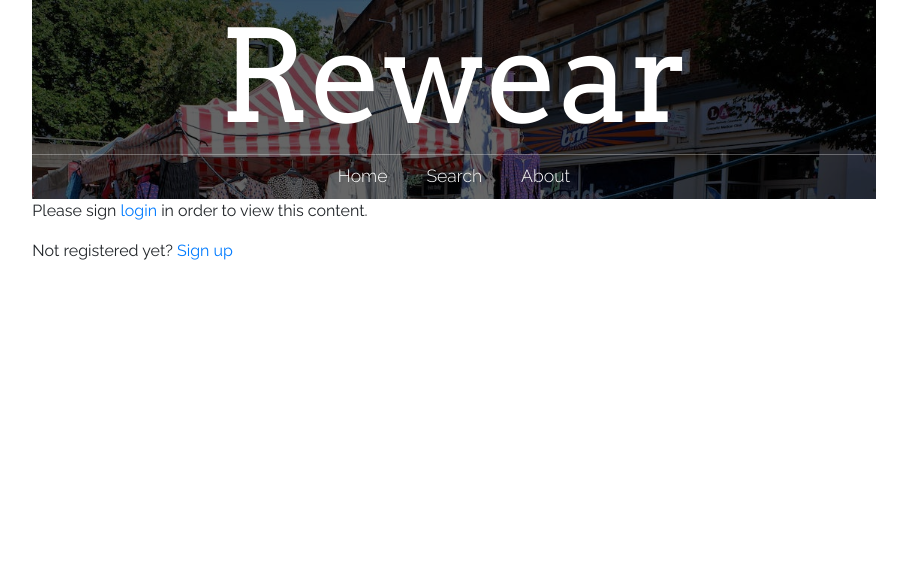
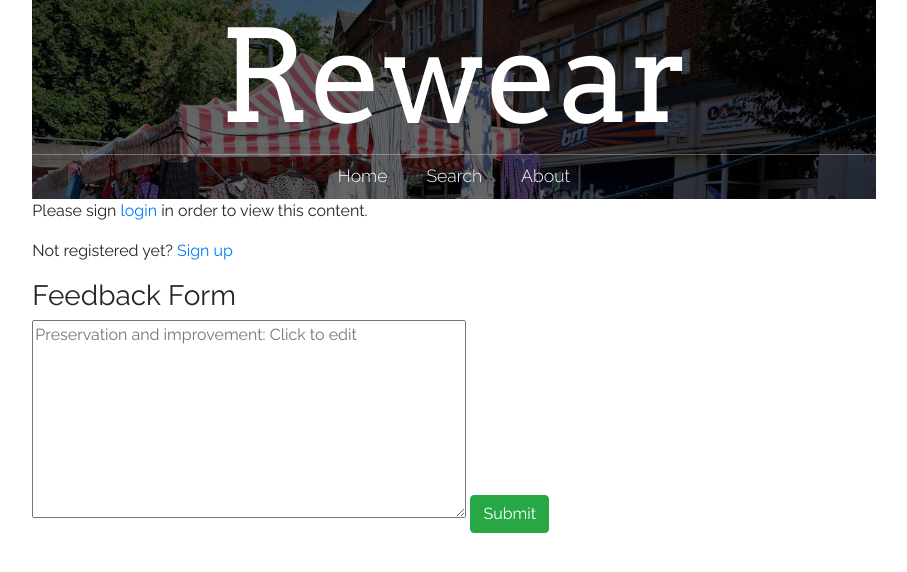
Before and after one commit to BS-PMC-2023/BS-PMC-2023-Team18, a Django app: page /market_page/2/ in a window 1280 px wide. Shown: the top 572 px of the page, without its empty margins (186-1093 px from the left). Run offline with Django 3.2, Linux system fonts and the light colour scheme; data comes from the database, SQL or seed files in the repository; some libraries are stand-ins or nearby versions.

Commit message:
Market feedback

```diff
--- a/rewear/Rewear/rewear_project/main/templates/main/market_page.html
+++ b/rewear/Rewear/rewear_project/main/templates/main/market_page.html
@@ -91,6 +91,15 @@
 <p>Not registered yet? <a href="/signup/">Sign up</a></p>
 
 {% endif %}
-
-
+	{% if not feedback%}
+        <h3>Feedback Form</h3>
+        <form method="post" action='/feedback/{{market.id}}/' class="form-group">
+            {% csrf_token %}
+            <textarea name="message" rows="8" cols="50" const placeholder="Preservation and improvement: Click to edit"></textarea>
+            <input type="submit" class="btn btn-success">
+        </form>
+    {% else %}
+        <center><h4>Your message was delivered</h4>
+                <br><p>Thank you for your feedback, <br>
+    {% endif %}
 {% endblock %}
--- a/rewear/Rewear/rewear_project/main/urls.py
+++ b/rewear/Rewear/rewear_project/main/urls.py
@@ -18,4 +18,5 @@ path("market_page/<id>/", views.market_page, name="market"),
 path("update_market/<id>/", views.update_market, name="update_market"),
 path("submissions/", views.submissions, name="submissions"),
 path("submit_request/<uid>/<mid>/", views.submit_request, name="submit_request"),
+path("feedback/<id>/", views.feedback, name="feedback"),
 ]
--- a/rewear/Rewear/rewear_project/main/views.py
+++ b/rewear/Rewear/rewear_project/main/views.py
@@ -167,3 +167,14 @@ def submit_request(response, uid, mid):
     else:
         print("Submission already exists with uid: " + str(uid) + ", mid: " + str(mid))
     return render(response, "main/submissions.html", {'submissions': submissions})
+
+def feedback(response,id):
+    if response.method == 'POST':
+        message = response.POST['message']
+        send_mail('Contact Form',
+         message,
+         settings.EMAIL_HOST_USER,
+         ['Rewear100@gmail.com'],
+         fail_silently=True)
+    cur_market = market.objects.get(id=id)
+    return render(response, "main/market_page.html", {'market': cur_market, 'feedback': True})
```
